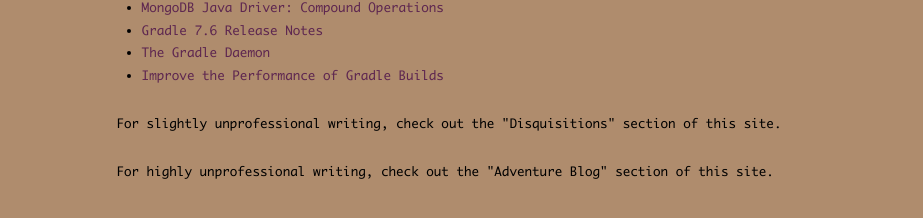
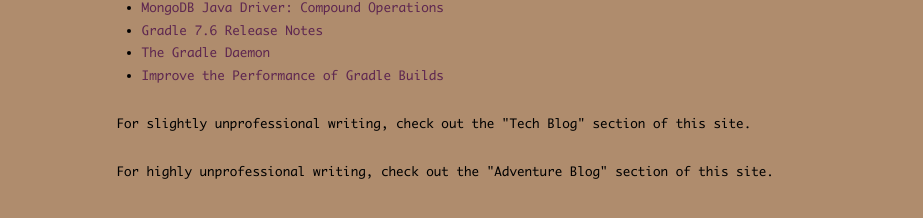
Before and after one commit to nathan-contino/nathan-contino.github.io, a Jekyll site: the page built from _pages/writing.html, in a window 1280 px wide and 900 px high. Shown: the part 404-622 px from the top of the window, without its empty margins (178-1101 px from the left). Built offline with Jekyll 4.4.1, drawn with Linux system fonts in a browser that asks for light colours.

Commit message:
Tech blog rename

```diff
--- a/_pages/writing.html
+++ b/_pages/writing.html
@@ -48,7 +48,7 @@
 	</li>
 </ul>
 <p>
-For slightly unprofessional writing, check out the "Disquisitions" section of this site.
+For slightly unprofessional writing, check out the "Tech Blog" section of this site.
 </p>
 <p>
 For highly unprofessional writing, check out the "Adventure Blog" section of this site.
```
